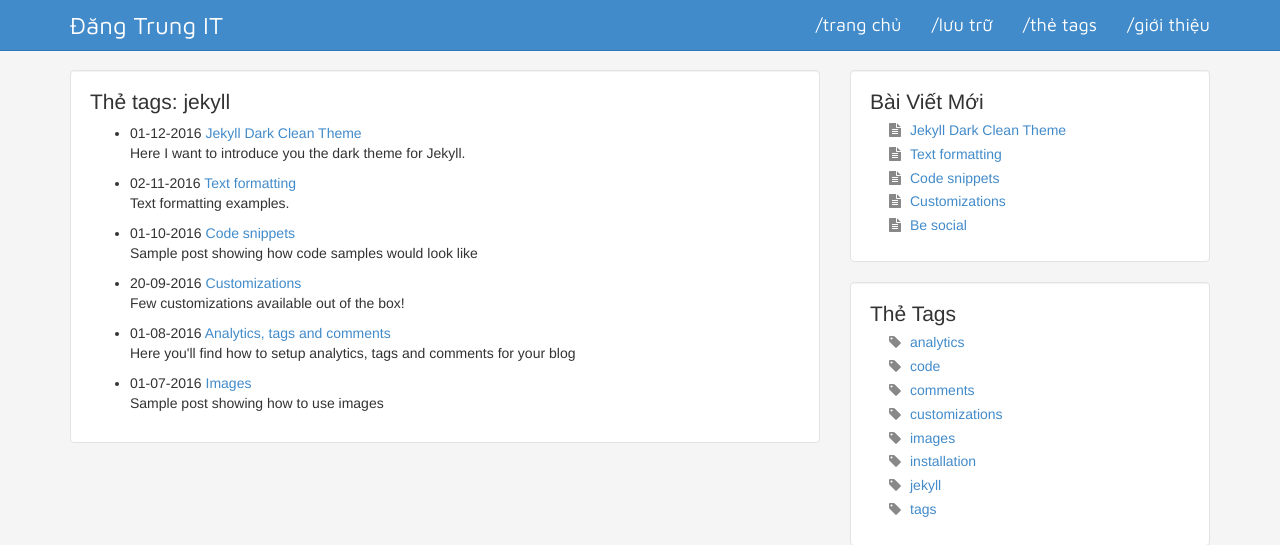
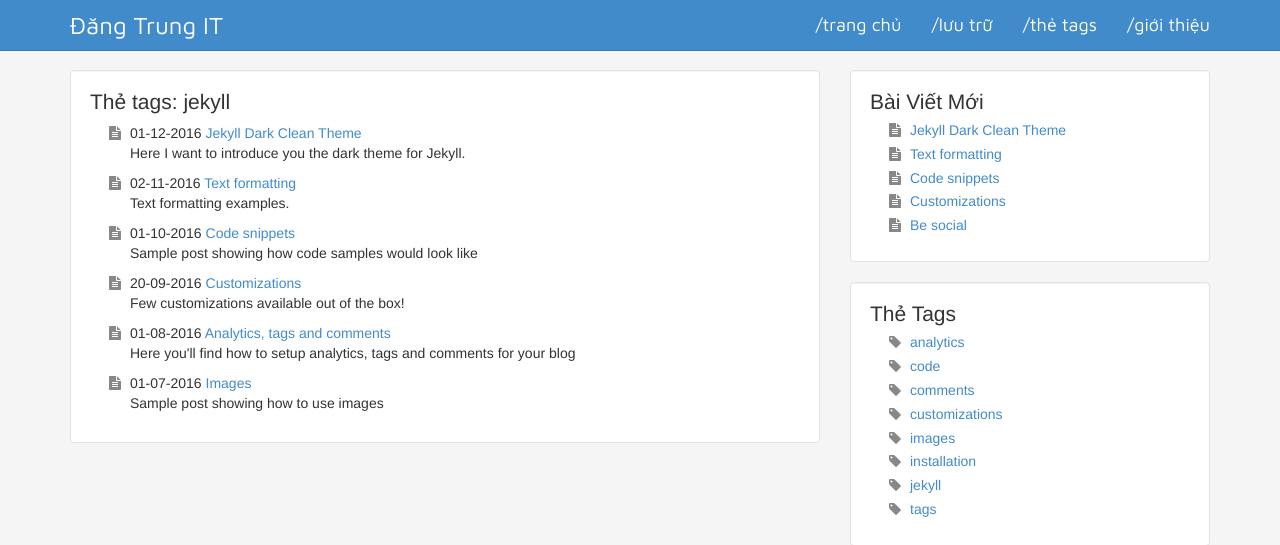
Before and after one commit to hoangdangtrungvn/hoangdangtrungvn.github.io, a Jekyll site: the page built from tag/jekyll.md, in a window 1280 px wide. Shown: the top 545 px of the page. Built offline with Jekyll 4.4.1, drawn with Linux system fonts in a browser that asks for light colours.

Commit message:
big update

```diff
--- a/_layouts/tag.html
+++ b/_layouts/tag.html
@@ -1,10 +1,9 @@
 ---
 layout: page
 ---
-<div class="page-content wc-container">
-	<div class="post">
+
 <h2>Thẻ tags: {{ page.tag }}</h2>
-		<ul class="sideBarPosts">
+<ul class="posts">
 	{% for post in site.posts %}
 		{% for tag in post.tags %}
 			{% if tag == page.tag %}
@@ -17,5 +16,3 @@
 		{% endfor %}
 	{% endfor %}
 </ul>
-	</div>
-</div>
```
Lines whose indentation alone changed are shown as unchanged.
